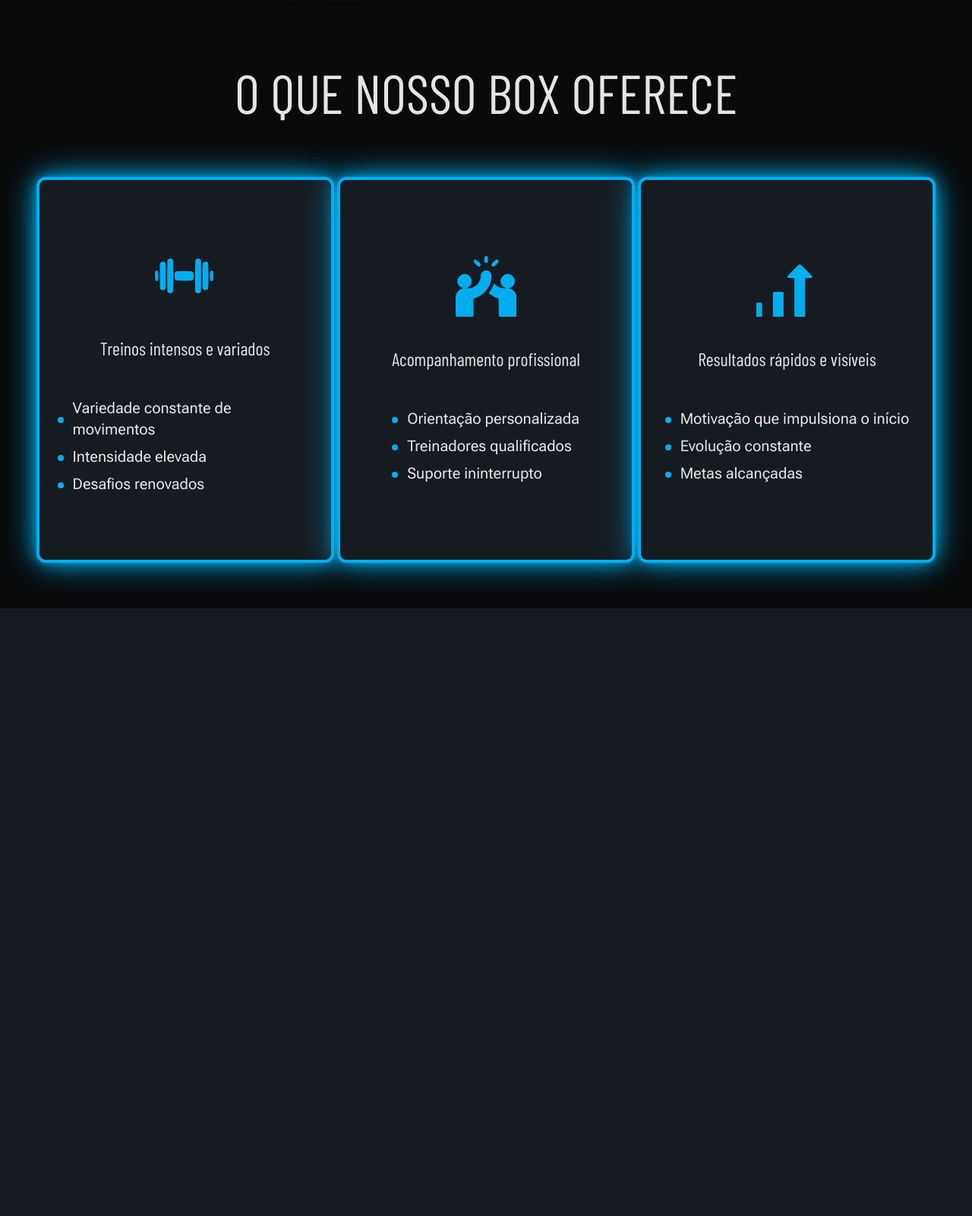
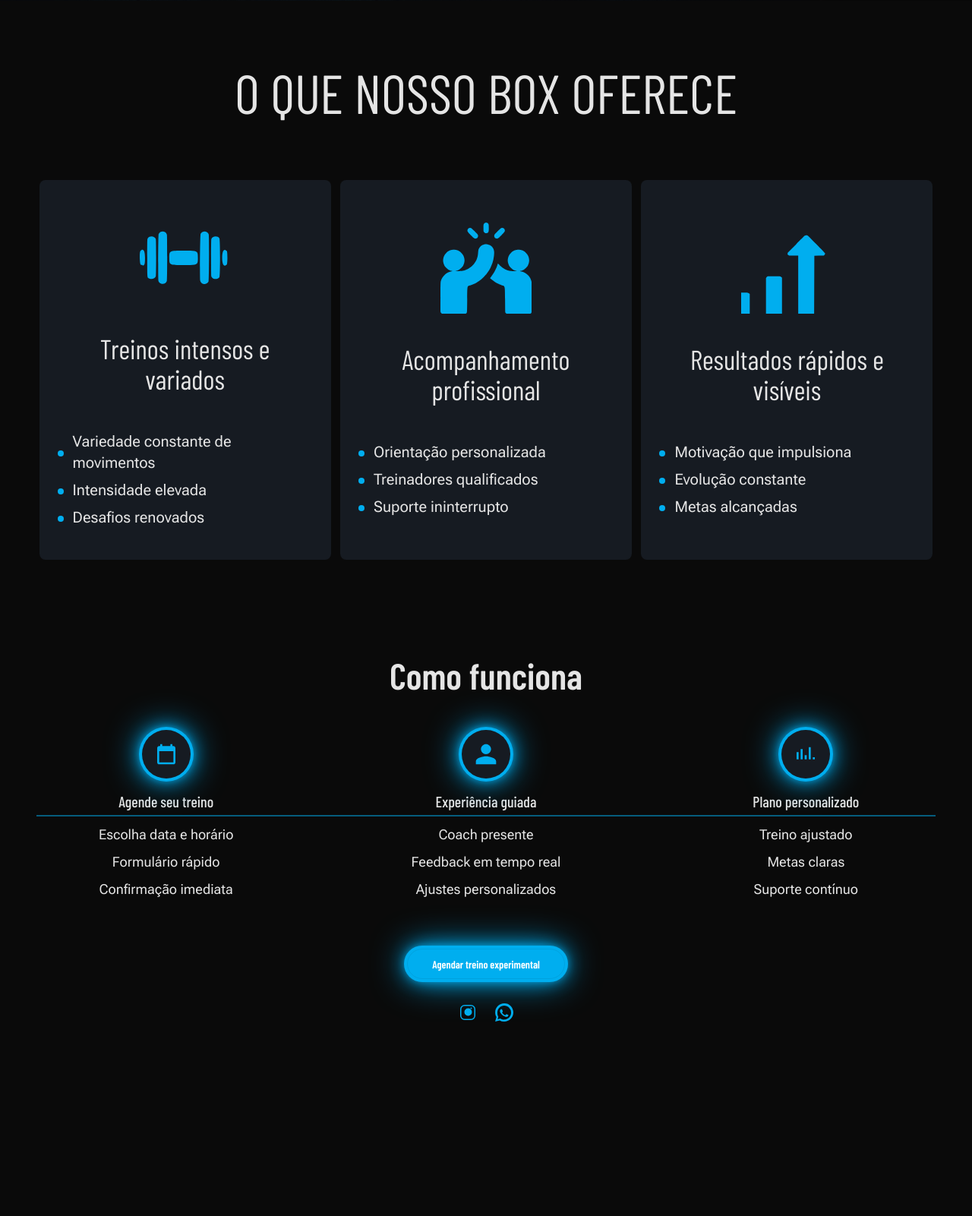
Before and after one commit to bessavagner/template-mark03-bbi, a Python web app: template src/templates/home.html in a window 1280 px wide. Shown: the part 799-2400 px from the top of the page at 76% size. Before the commit the page ends 1600 px from the top, so only its background shows below. Run offline with Jinja, Linux system fonts and the light colour scheme; the template is opened without the code that fills it, so the values that code supplies are empty; some web fonts are replaced.

Commit message:
feat: add first two section other than hero

```diff
--- a/src/static/js/home.js
+++ b/src/static/js/home.js
@@ -1,6 +1,6 @@
 //@ts-check
 
-import { AppBenefits } from "./modules/apps/benefits.js?version=1";
+import { AppBenefits } from "./modules/apps/benefits.js?version=3";
 
 document.addEventListener("DOMContentLoaded", () => {
     const app = new AppBenefits("#app-cards-bebfits");
--- a/src/static/js/modules/apps/benefits.js
+++ b/src/static/js/modules/apps/benefits.js
@@ -2,15 +2,15 @@
 
 import { Component } from "../engine/core.js";
 import { Card, BulletList, CardList } from "../components/display.js";
-import { cardsData } from "./benefitsData.js?version=1";
+import { cardsData } from "./benefitsData.js?version=2";
 
 export class BenefitsCard extends Card {
     constructor(options = {}) {
         const {title = "", descriptions = [], svg = ""} = options;
         super();
-        this.setClassList("card w-96 md:h-[500px] bg-base-300 rounded-lg transition-all duration-300 shadow-neon");
+        this.setClassList("card w-96 md:h-[500px] bg-base-300 rounded-lg transition-all duration-300 hover:shadow-neon hover:scale-105");
         this.cardBody.setClassList("card-body max-w-full justify-center m-auto");
-        this.cardTitle.setClassList("mt-4 text-center text-xl md:text-2xl font-heading barlow-condensed-regular");
+        this.cardTitle.setClassList("mt-4 text-center text-xl md:text-4xl font-heading barlow-condensed-regular px-2");
 
         this.svgWrapper = new Component("div", "flex flex-col items-center mb-4").setContent(svg).render({target: this.cardBody.element});
         this.renderTitle(title);
--- a/src/static/js/modules/apps/benefitsData.js
+++ b/src/static/js/modules/apps/benefitsData.js
@@ -22,7 +22,7 @@ export const cardsData = [
     {
         title: "Resultados rápidos e visíveis",
         descriptions: [
-            "Motivação que impulsiona o início",
+            "Motivação que impulsiona",
             "Evolução constante",
             "Metas alcançadas",
         ],
--- a/src/templates/base.html
+++ b/src/templates/base.html
@@ -6,7 +6,7 @@
         <meta charset="UTF-8">
         <meta name="viewport" content="width=device-width, initial-scale=1.0">
         <title>{% block title %}Título do meu site{% endblock %}</title>
-        <link href="{{ static('css/styles.css?version=5') }}" rel="stylesheet">
+        <link href="{{ static('css/styles.css?version=7') }}" rel="stylesheet">
         <meta name="description" content="">
         <meta name="keywords" content="">
         <meta name="author" content="">
--- a/src/templates/home.html
+++ b/src/templates/home.html
@@ -12,9 +12,13 @@
         {% include './sections/benefits.html' %}
         <div class="arrow-down"></div>
     </section>
+    <section id="how-section" class="w-full">
+        {% include './sections/how.html' %}
+        <div class="arrow-down"></div>
+    </section>
 </div>
 
-<script type="module" src="{{ static('js/home.js?version=1') }}"></script>
+<script type="module" src="{{ static('js/home.js?version=3') }}"></script>
 {% endblock %}
 
 <svg
--- /dev/null
+++ b/src/templates/sections/how.html
@@ -0,0 +1,158 @@
+<section id="how-it-works" class="py-16 text-base-content w-full h-screen">
+  <div class="container mx-auto px-4">
+    <!-- Título -->
+    <h2 class="text-3xl md:text-5xl font-heading text-center barlow-condensed-semibold mb-12">
+      Como funciona
+    </h2>
+
+    <!-- Timeline -->
+    <div class="relative">
+      <!-- Linha horizontal visível só em desktop -->
+      <div class="hidden md:block absolute top-1/2 left-8 right-8 h-[2px] bg-primary opacity-50"></div>
+
+      <div class="flex flex-col md:flex-row items-start md:items-center justify-between space-y-12 md:space-y-0 md:space-x-4">
+
+        <!-- Passo 1 -->
+        <div class="relative flex flex-col items-center md:w-1/3">
+          <div
+            class="bg-base-300 w-16 h-16 rounded-full flex items-center justify-center
+                   text-primary shadow-neon mb-4 z-10"
+          >
+            <!-- Ícone de calendário -->
+            <svg xmlns="http://www.w3.org/2000/svg"
+                 class="w-8 h-8"
+                 viewBox="0 0 24 24"
+                 fill="currentColor">
+              <path d="M19 4h-1V2h-2v2H8V2H6v2H5
+                       c-1.1 0-2 .9-2 2v14c0 1.1.9 2
+                       2 2h14c1.1 0 2-.9 2-2V6
+                       c0-1.1-.9-2-2-2zm0 16H5V9h14v11z"/>
+            </svg>
+          </div>
+          <h3 class="font-heading barlow-condensed-medium text-xl text-center">
+            Agende seu treino
+          </h3>
+          <ul class="mt-4 space-y-2 text-center text-lg roboto-flex-400">
+            <li>Escolha data e horário</li>
+            <li>Formulário rápido</li>
+            <li>Confirmação imediata</li>
+          </ul>
+        </div>
+
+        <!-- Passo 2 -->
+        <div class="relative flex flex-col items-center md:w-1/3">
+          <div
+            class="bg-base-300 w-16 h-16 rounded-full flex items-center justify-center
+                   text-primary shadow-neon mb-4 z-10"
+          >
+            <!-- Ícone de coach -->
+            <svg xmlns="http://www.w3.org/2000/svg"
+                 class="w-8 h-8"
+                 viewBox="0 0 24 24"
+                 fill="currentColor">
+              <path d="M12 12c2.7 0 5-2.3 5-5s-2.3-5-5-5
+                       -5 2.3-5 5 2.3 5 5 5zm0 2c-3.3 0
+                       -10 1.7-10 5v3h20v-3c0-3.3-6.7-5-10-5z"/>
+            </svg>
+          </div>
+          <h3 class="font-heading barlow-condensed-medium text-xl text-center">
+            Experiência guiada
+          </h3>
+          <ul class="mt-4 space-y-2 text-center text-lg roboto-flex-400">
+            <li>Coach presente</li>
+            <li>Feedback em tempo real</li>
+            <li>Ajustes personalizados</li>
+          </ul>
+        </div>
+
+        <!-- Passo 3 -->
+        <div class="relative flex flex-col items-center md:w-1/3">
+          <div
+            class="bg-base-300 w-16 h-16 rounded-full flex items-center justify-center
+                   text-primary shadow-neon mb-4 z-10"
+          >
+            <!-- Ícone de gráfico -->
+            <svg xmlns="http://www.w3.org/2000/svg"
+                 class="w-8 h-8"
+                 viewBox="0 0 24 24"
+                 fill="currentColor">
+              <path d="M3 17h2v-7H3v7zm4 0h2v-10H7v10zm4 0h2v-4h-2v4zm4 0h2v-12h-2v12zm4
+                       0h2v-2h-2v2z"/>
+            </svg>
+          </div>
+          <h3 class="font-heading barlow-condensed-medium text-xl text-center">
+            Plano personalizado
+          </h3>
+          <ul class="mt-4 space-y-2 text-center text-lg roboto-flex-400">
+            <li>Treino ajustado</li>
+            <li>Metas claras</li>
+            <li>Suporte contínuo</li>
+          </ul>
+        </div>
+      </div>
+    </div>
+
+    <!-- CTA -->
+    <div class="mt-16 text-center">
+      <a href="#contato"
+         class="btn btn-primary px-8 py-4 rounded-full
+                shadow-neon hover:shadow-none
+                transition-all duration-300
+                font-heading barlow-condensed-semibold"
+      >
+        Agendar treino experimental
+      </a>
+    </div>
+
+    <!-- Sociais -->
+    <div class="mt-8 flex justify-center space-x-6">
+      <a href="https://www.instagram.com/boxbaseinicial/" target="_blank"
+         class="text-primary hover:opacity-80 transition">
+        <!-- SVG Instagram -->
+        <svg xmlns="http://www.w3.org/2000/svg"
+             class="w-6 h-6"
+             viewBox="0 0 24 24"
+             fill="currentColor">
+          <path d="M7.75 2h8.5A5.75 5.75 0 0 1 22 7.75v8.5A5.75
+                   5.75 0 0 1 16.25 22h-8.5A5.75 5.75 0 0 1 2
+                   16.25v-8.5A5.75 5.75 0 0 1 7.75 2zm0
+                   1.5A4.25 4.25 0 0 0 3.5 7.75v8.5A4.25 4.25
+                   0 0 0 7.75 20.5h8.5A4.25 4.25 0 0 0
+                   20.5 16.25v-8.5A4.25 4.25 0 0 0
+                   16.25 3.5h-8.5zm8.75 2a1 1 0 1 1 0
+                   2 1 1 0 0 1 0-2zm-4 1a5 5 0 1 1 0
+                   10 5 5 0 0 1 0-10z"/>
+        </svg>
+      </a>
+      <a href="https://wa.me/554899999999" target="_blank"
+         class="text-primary hover:opacity-80 transition">
+        <!-- SVG WhatsApp -->
+        <svg xmlns="http://www.w3.org/2000/svg"
+             class="w-6 h-6"
+             viewBox="0 0 24 24"
+             fill="currentColor">
+          <path d="M20.52 3.48A11.85 11.85 0 0 0
+                   12.02.12C5.4.12.1 5.52.1 12.12c0
+                   2.14.56 4.2 1.62 5.98L.1
+                   23.9l5.82-1.5a11.96 11.96 0 0
+                   0 6.1 1.52h.02c6.62
+                   0 11.94-5.4 11.94-12.02
+                   0-3.22-1.26-6.24-3.5-8.52zM12
+                   21.48a9.28 9.28 0 0 1-4.8-1.26l-.34-.2-3.46.88.88-3.36-.22-.34A9.07
+                   9.07 0 0 1 2.98 12.12c0-5
+                   4.06-9.06 9.04-9.06 2.42
+                   0 4.7.94 6.4 2.66a9.008
+                   9.008 0 0 1 2.64 6.44c0
+                   5-4.06 9.06-9.06 9.06zm5.18-6.3c-.28-.14-1.66-.82-1.92-.92-.26-.1-.45-.14-.64.14s-.73.92-.9
+                   1.1c-.17.18-.34.2-.63.07-.28-.13-1.18-.43-2.24-1.38-.83-.74-1.4-1.66-1.56-1.93-.16-.28-.02-.43.12-.57.12-.12.28-.31.42-.47.14-.16.18-.27.3-.45.1-.18
+                   .05-.34-.02-.47-.07-.14-.64-1.54-.88-2.12-.23-.55-.47-.48-.65-.49h-.56c-.18
+                   0-.47.07-.71.34s-.94.92-.94
+                   2.24.96 2.6 1.1 2.78c.14.18
+                   1.9 2.9 4.6 4.06  .64.28 1.14.45
+                   1.53.58.64.23 1.23.2 1.7.12.52-.1
+                   1.66-.68 1.9-1.34.24-.66.24-1.23.17-1.35-.07-.13-.26-.18-.54-.32z"/>
+        </svg>
+      </a>
+    </div>
+  </div>
+</section>
```
Also changed, not shown: src/static/css/styles.css, src/static/js/modules/apps/how.js (added), src/static/js/modules/svg.js.
